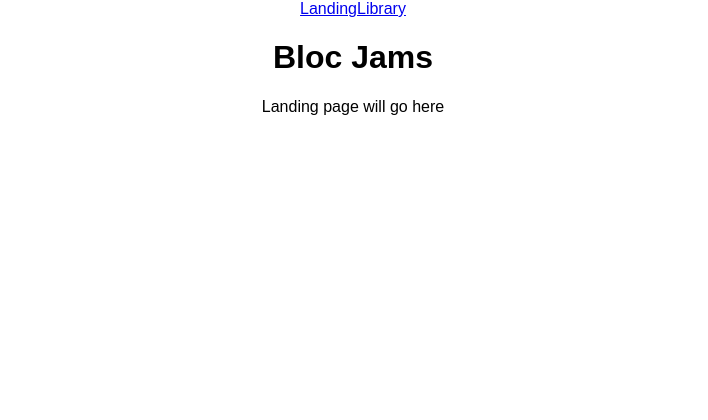
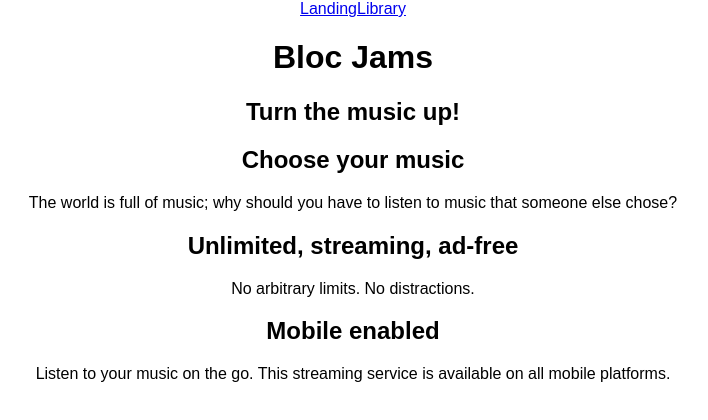
Before and after one commit to lentesk/bloc-jams-react, a React (Create React App) app: page / in a window 1280 px wide. Shown: the top 420 px of the page, without its empty margins (287-995 px from the left). Built offline with nearby package versions, Linux system fonts and the light colour scheme.

Commit message:
Landing checkpoint completed

```diff
--- a/src/components/Landing.js
+++ b/src/components/Landing.js
@@ -2,7 +2,22 @@ import React from 'react';
 
 const Landing = () => (
   <section className="landing">
-    Landing page will go here
+    <h1 className="hero-title">Turn the music up!</h1>
+
+  <section className="selling-points">
+    <div className="point">
+      <h2 className="point-title">Choose your music</h2>
+      <p className="point-description">The world is full of music; why should you have to listen to music that someone else chose?</p>
+    </div>
+    <div className="point">
+      <h2 className="point-title">Unlimited, streaming, ad-free</h2>
+      <p className="point-description">No arbitrary limits. No distractions.</p>
+    </div>
+    <div className="point">
+      <h2 className="point-title">Mobile enabled</h2>
+      <p className="point-description">Listen to your music on the go. This streaming service is available on all mobile platforms.</p>
+    </div>
+   </section>
   </section>
 );
 
```
